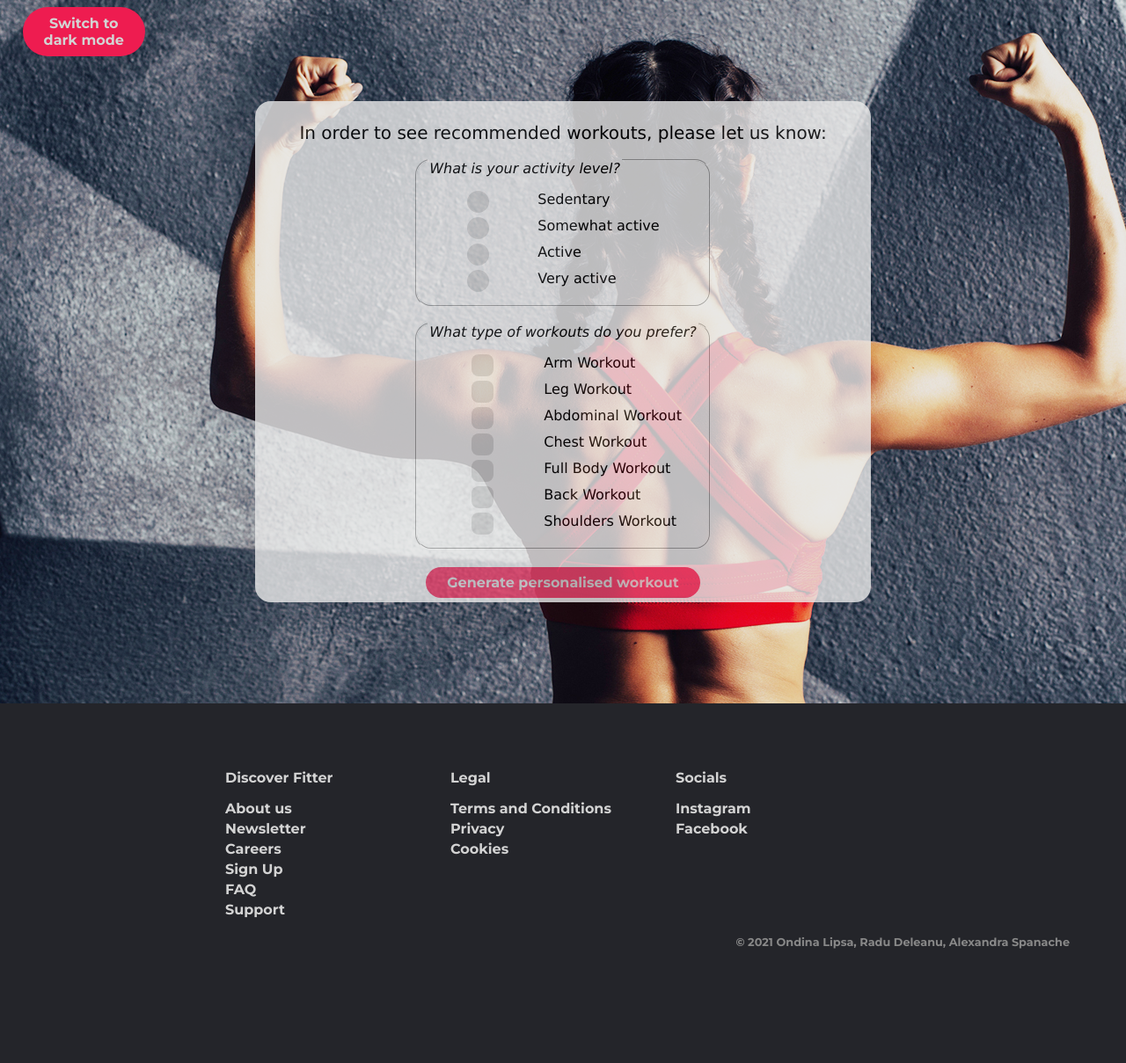
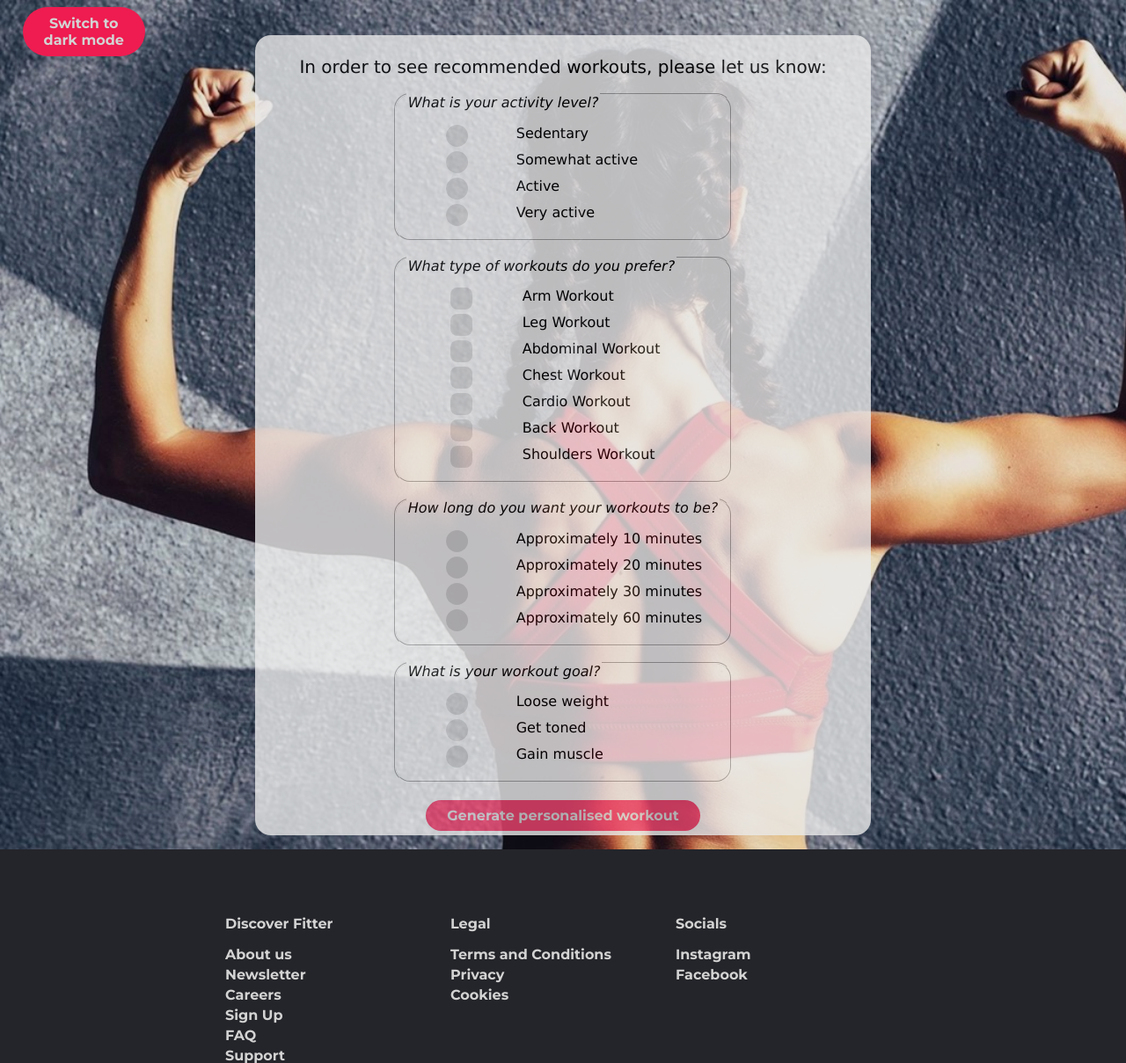
Before and after one commit to olipsa/Workout-Generator-Website, a PHP site: page /WorkoutGen/Workout-Generator.html in a window 1280 px wide. Shown: the part 80-1289 px from the top of the page at 88% size. Before the commit the page ends 1159 px from the top, so only its background shows below. Run offline with PHP 8.4, Linux system fonts and the light colour scheme.

Commit message:
Changed workout generator page: added more fields; workout page - to be reviewed

```diff
--- a/WorkoutGen/Workout-Generator.css
+++ b/WorkoutGen/Workout-Generator.css
@@ -160,7 +160,7 @@ ul.menu {
 
 .main{
     position: relative;
-    height: 100vh;
+    padding: 5vh 2vh 2vh 2vh;
     font-size: 2vh;
     display: flex;
     align-items: center;
@@ -169,7 +169,7 @@ ul.menu {
 }
 .main::before{
     content:"";
-    background-image: url("workout-generator-bg-image.jpg");
+    background-image: url("workout-generator-bg-image1.jpg");
     background-repeat: no-repeat;
     background-size: cover;
     position: absolute;
@@ -327,8 +327,8 @@ ul.menu {
 }
 @media screen and (max-width: 550px){
     .main .form-generator{
-        margin-top: 30vh;
-        margin-bottom: 20vh;
+        margin-top: 10vh;
+        margin-bottom: 10vh;
         max-width: 90vw;
     }
     .footer{
@@ -342,13 +342,13 @@ ul.menu {
         margin-left:25%;
     }
     .top-menu img{
-        width:20vw;
+
     }
     .header{
         font-size: 3.5vw;
     }
     .main{
-        height: 120vh;
+
     }
 }
 
--- a/WorkoutGen/Workout-Generator.html
+++ b/WorkoutGen/Workout-Generator.html
@@ -51,9 +51,22 @@
                 <label class="checkbox-container">Leg Workout<input type="checkbox" name="checkbox" value="leg"><span class="checkbox-checkmark"></span></label>
                 <label class="checkbox-container">Abdominal Workout<input type="checkbox" name="checkbox" value="abs"><span class="checkbox-checkmark"></span></label>
                 <label class="checkbox-container">Chest Workout<input type="checkbox" name="checkbox" value="chest"><span class="checkbox-checkmark"></span></label>
-                <label class="checkbox-container">Full Body Workout<input type="checkbox" name="checkbox" value="full"><span class="checkbox-checkmark"></span></label>
+                <label class="checkbox-container">Cardio Workout<input type="checkbox" name="checkbox" value="cardio"><span class="checkbox-checkmark"></span></label>
                 <label class="checkbox-container">Back Workout<input type="checkbox" name="checkbox" value="back"><span class="checkbox-checkmark"></span></label>
                 <label class="checkbox-container">Shoulders Workout<input type="checkbox" name="checkbox" value="shoulders"><span class="checkbox-checkmark"></span></label>
+            </fieldset>
+            <fieldset class="form-fields3">
+                <legend><br>How long do you want your workouts to be? </legend>
+                <label class="radio-container">Approximately 10 minutes<input type="radio" name="radio" value="10"><span class="radio-checkmark"></span> </label>
+                <label class="radio-container">Approximately 20 minutes<input type="radio" name="radio" value="20"><span class="radio-checkmark"></span>  </label>
+                <label class="radio-container">Approximately 30 minutes<input type="radio" name="radio" value="30"><span class="radio-checkmark"></span>  </label>
+                <label class="radio-container">Approximately 60 minutes<input type="radio" name="radio" value="60"><span class="radio-checkmark"></span>  </label>
+            </fieldset>
+            <fieldset class="form-fields4">
+                <legend><br>What is your workout goal? </legend>
+                <label class="radio-container">Loose weight<input type="radio" name="radio" value="loose-weight"><span class="radio-checkmark"></span> </label>
+                <label class="radio-container">Get toned<input type="radio" name="radio" value="get-toned"><span class="radio-checkmark"></span>  </label>
+                <label class="radio-container">Gain muscle<input type="radio" name="radio" value="gain-muscle"><span class="radio-checkmark"></span>  </label>
             </fieldset>
 
             <section class="submit-button">
```
Also changed, not shown: WorkoutPage1.css (+28 -2 lines), WorkoutPage1.html (+17 -3 lines), WorkoutGen/workout-generator-bg-image.jpg (deleted), WorkoutGen/workout-generator-bg-image1.jpg (added).
